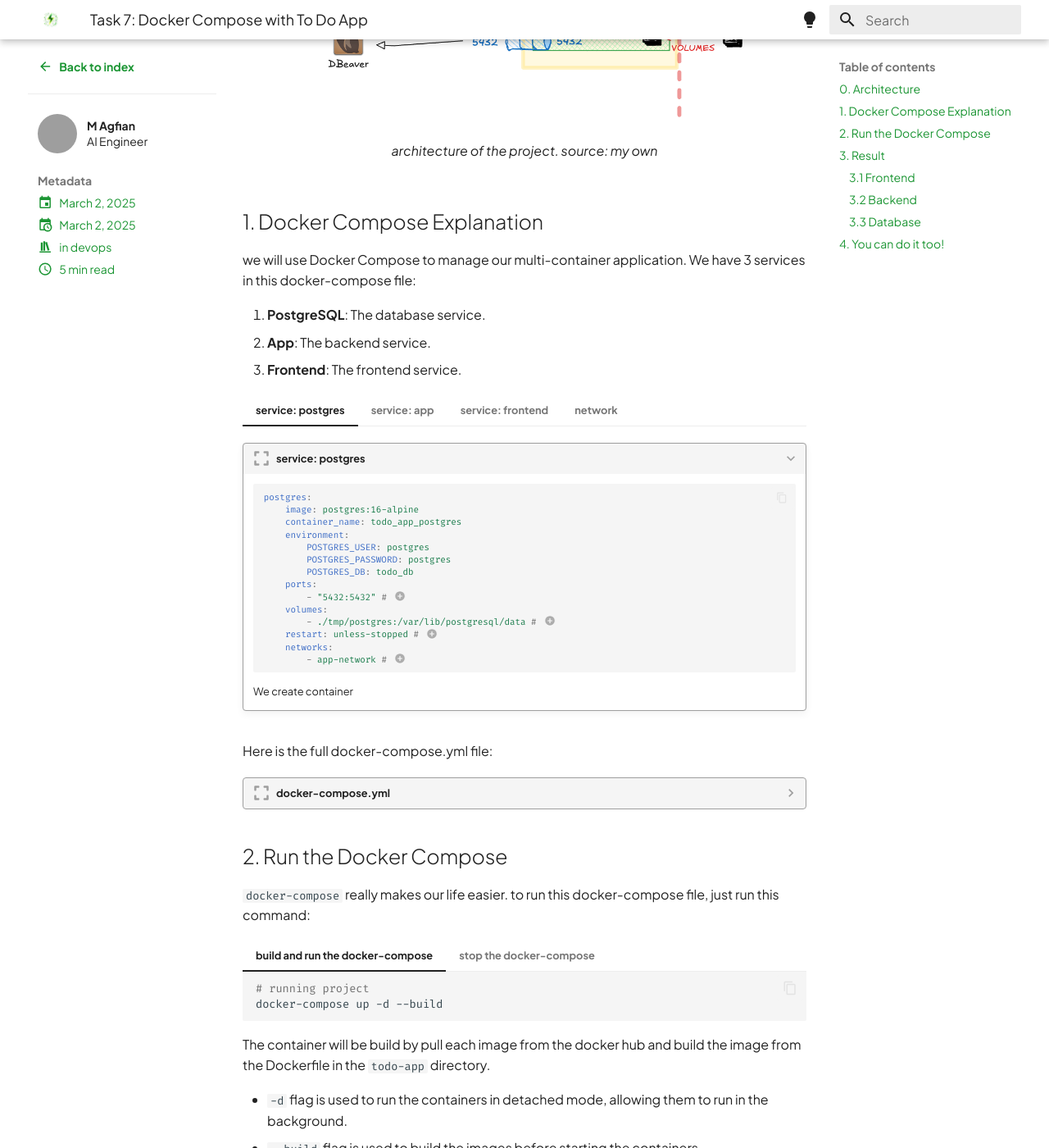
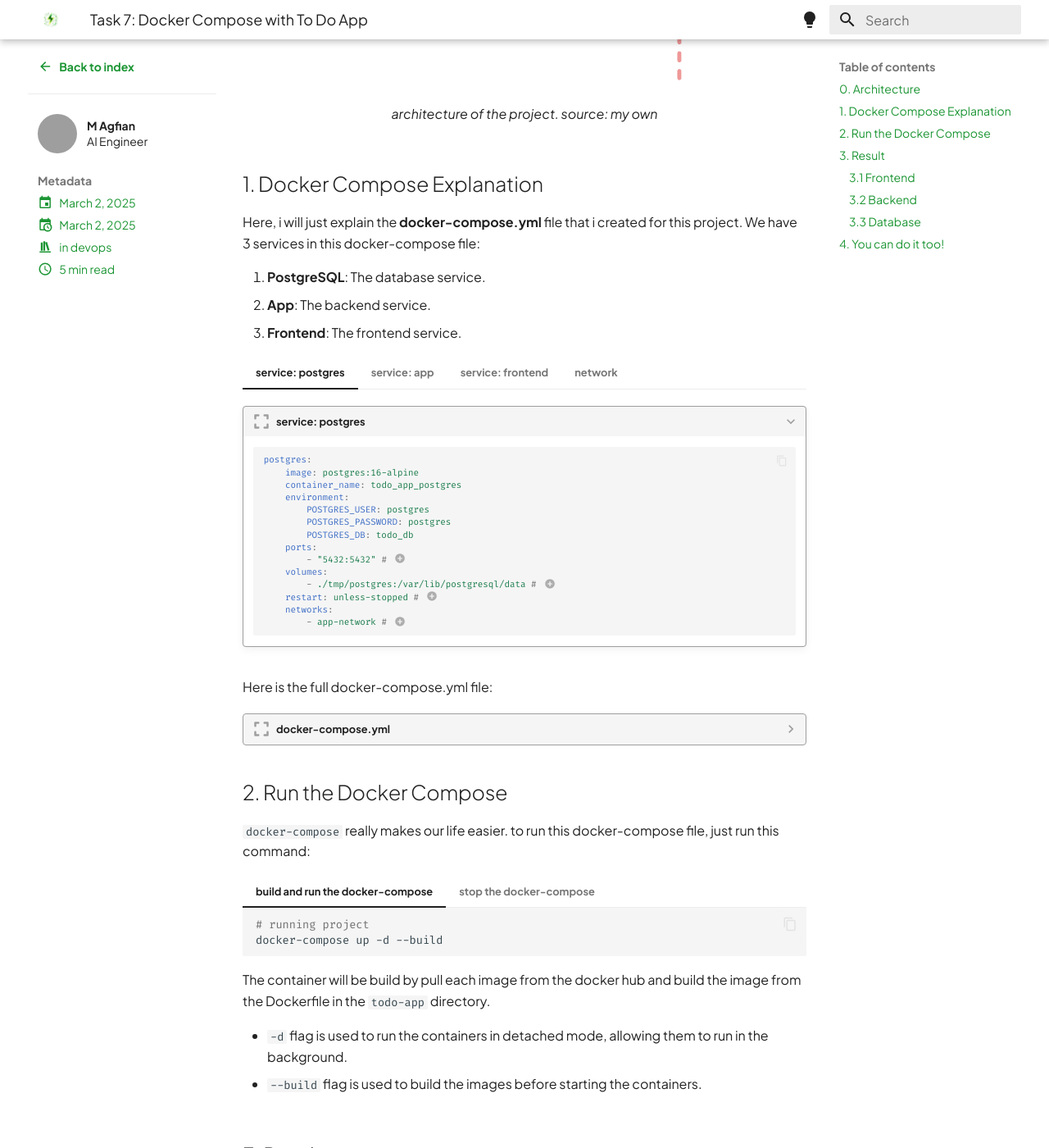
Before and after one commit to agfianf/agfianf.github.io, an MkDocs documentation site: the page built from docs/blog/posts/devops-learning/007-project-docker.md, in a window 1280 px wide and 1400 px high, scrolled down 1762 px. Shown: the whole window at 82% size. Built offline with MkDocs 1.6.1 and Material for MkDocs 9.7.7, drawn with Linux system fonts in a browser that asks for light colours; emoji names are drawn with the system emoji font; comment, search, counter and statistics services are not loaded; some of the changed lines change nothing that is shown; some of the changed text lies outside the part shown; grey boxes are pictures that could not be loaded.

Commit message:
fix: improve clarity in Docker Compose documentation by refining explanations and removing unnecessary comments

````diff
--- a/docs/blog/posts/devops-learning/007-project-docker.md
+++ b/docs/blog/posts/devops-learning/007-project-docker.md
@@ -55,7 +55,7 @@
 
         **Full source code bisa dilihat di [Github](https://github.com/agfianf/todo-app-rust)**
 
-Here, i will just explain the **docker-compose.yml** file that i created for this project.
+
 
 ## 0. Architecture
 
@@ -67,7 +67,7 @@
 
 ## 1. Docker Compose Explanation
 
-we will use Docker Compose to manage our multi-container application. We have 3 services in this docker-compose file:
+Here, i will just explain the **docker-compose.yml** file that i created for this project. We have 3 services in this docker-compose file:
 
 1. **PostgreSQL**: The database service.
 2. **App**: The backend service.
@@ -98,8 +98,6 @@
         2. **Persistent Storage**: The PostgreSQL data is stored in a local directory (`./tmp/postgres`) to ensure data persistence even if the container is removed. It means also, if we made some changes it will be saved in the local directory, also if we do some changes in the local directory, it will be reflected in the container. Be careful!
         3. **Restart Policy**: The container will `restart-unless` it is explicitly stopped, ensuring high availability.
         4. **Network Configuration**: The PostgreSQL container is connected to a custom bridge network (`app-network`), allowing communication with other containers.
-
-        We create container
 
 === "service: app"
 
@@ -175,12 +173,12 @@
                 POSTGRES_PASSWORD: postgres
                 POSTGRES_DB: todo_db
             ports:
-                - "5432:5432" # (1)
+                - "5432:5432"
             volumes:
-                - ./tmp/postgres:/var/lib/postgresql/data # (2)
-            restart: unless-stopped # (3)
+                - ./tmp/postgres:/var/lib/postgresql/data
+            restart: unless-stopped
             networks:
-                - app-network # (4)
+                - app-network
 
         app:
             image: todo-app:latest
@@ -190,9 +188,9 @@
             ports:
                 - "8080:8080"
             environment:
-                - DATABASE_URL=postgres://postgres:postgres@postgres:5432/todo_db # (5)
+                - DATABASE_URL=postgres://postgres:postgres@postgres:5432/todo_db
             depends_on:
-                - postgres # (6)
+                - postgres
             networks:
                 - app-network
 
@@ -201,7 +199,7 @@
             working_dir: /app
             volumes:
                 - ./frontend:/app
-            command: npx http-server -p 8081  # (7)
+            command: npx http-server -p 8081
             ports:
                 - "8081:8081"
             depends_on:
@@ -211,7 +209,7 @@
 
     networks:
         app-network:
-            driver: bridge # (8)
+            driver: bridge
     ```
 
 ## 2. Run the Docker Compose
````
